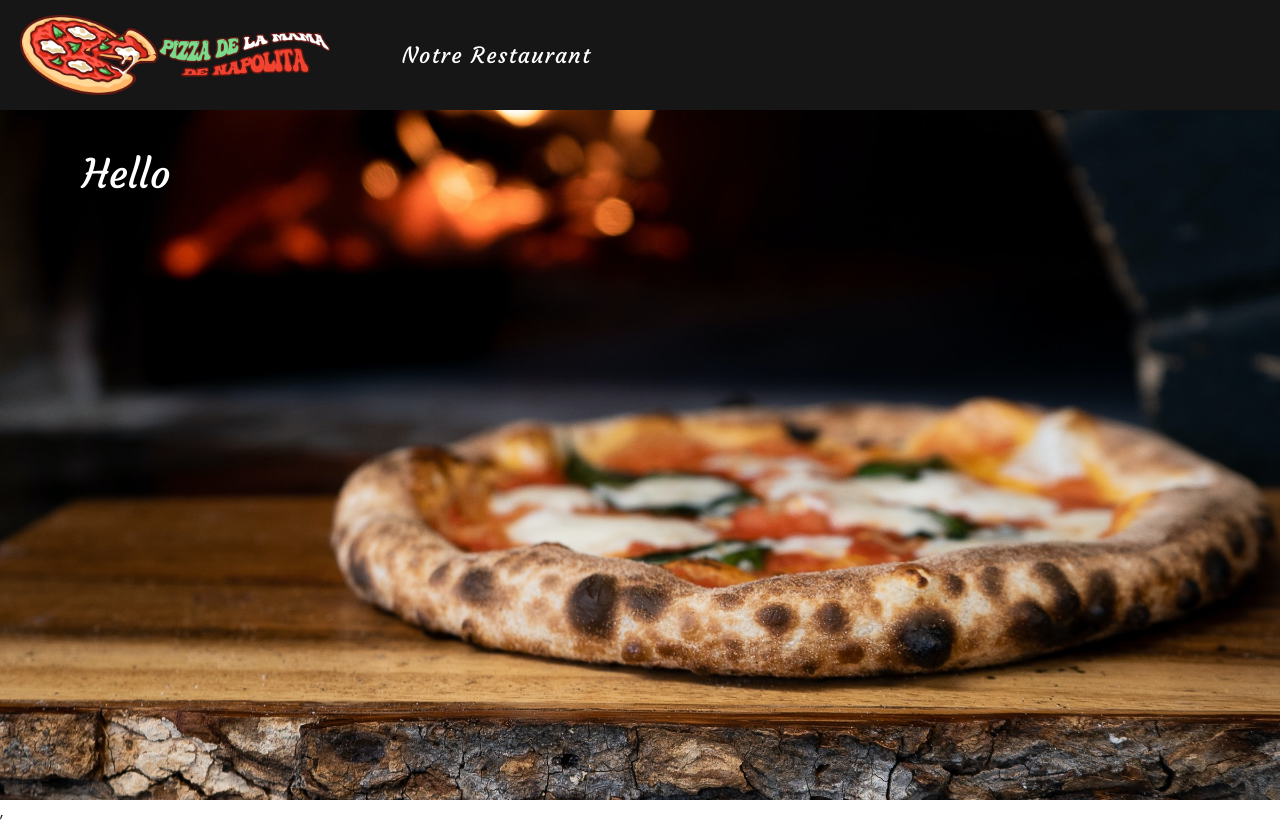
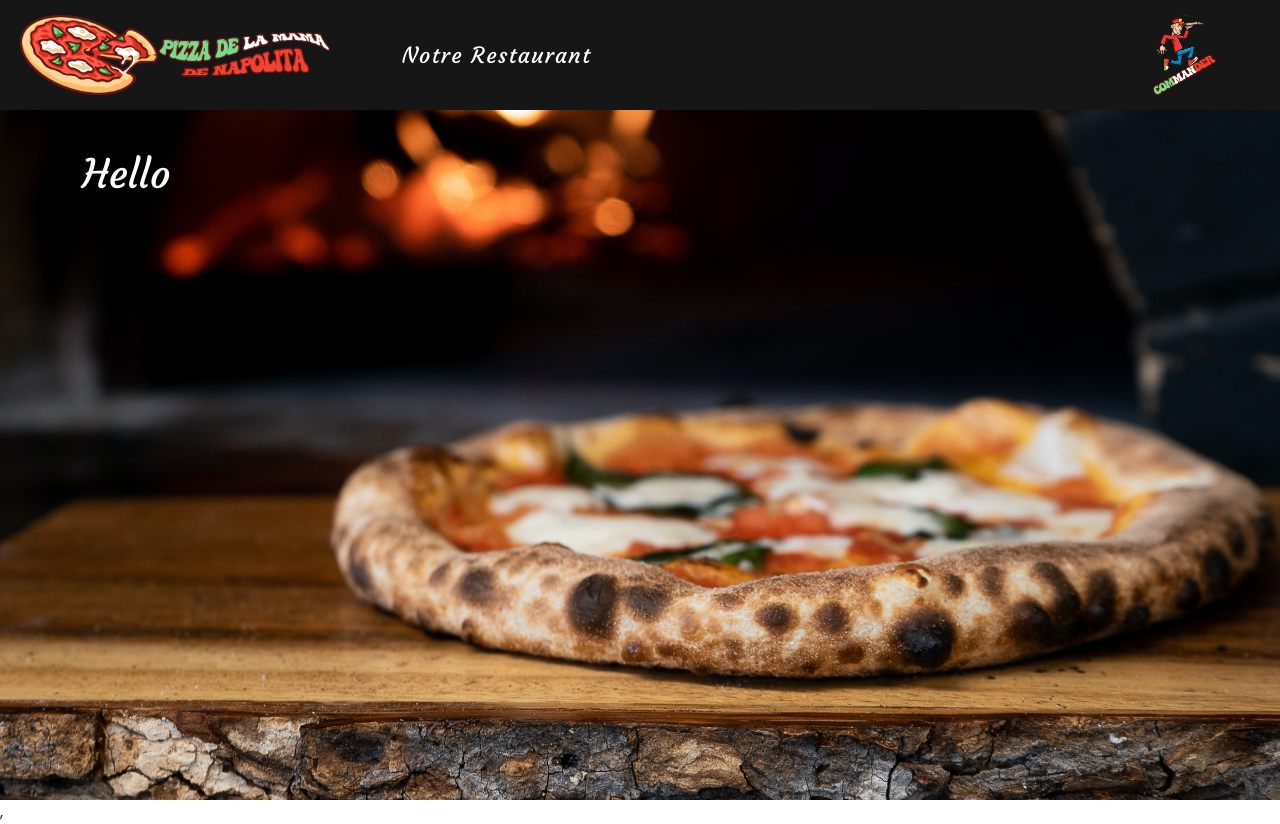
Before and after one commit to bastien-cordier/resto-ipssi, a React (Create React App) app in the folder front/: page / in a window 1280 px wide. Built offline with nearby package versions, Linux system fonts and the light colour scheme.

Commit message:
Push commande

```diff
--- a/front/src/components/Header/Navbar.js
+++ b/front/src/components/Header/Navbar.js
@@ -33,6 +33,13 @@ export default class Header extends Component {
             <Nav.Link href="/notre-restaurant">Notre Restaurant</Nav.Link>
           </Nav>
         </Navbar.Collapse>
+        <Nav href="/" className="logo-commander">
+          <img
+            src="/assets/commander.png"
+            alt="logo"
+            style={{ height: "80px" }}
+          />
+        </Nav>
       </Navbar>
     );
   }
--- a/front/src/components/Header/Navbar.scss
+++ b/front/src/components/Header/Navbar.scss
@@ -3,7 +3,8 @@
   height: 110px;
   transition: 0.4s;
 
-  .logo-navbar {
+  .logo-navbar,
+  .logo-commander {
     margin-inline-start: 1em;
     img {
       transition: 0.4s;
@@ -11,6 +12,10 @@
     img:hover {
       transform: scale(1.05);
     }
+  }
+
+  .logo-commander {
+    margin-right: 4em;
   }
 
   .me-auto.navbar-nav {
```
Also changed, not shown: front/public/assets/commander.png (added).
